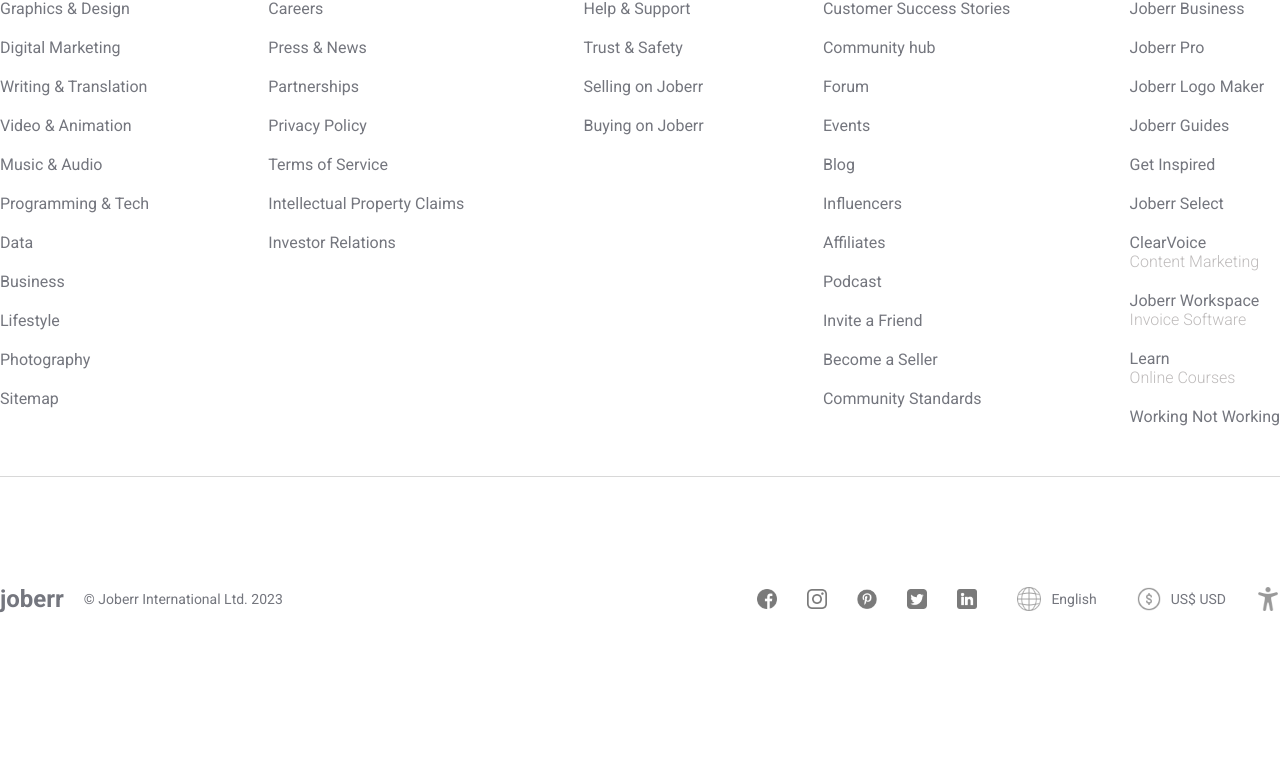
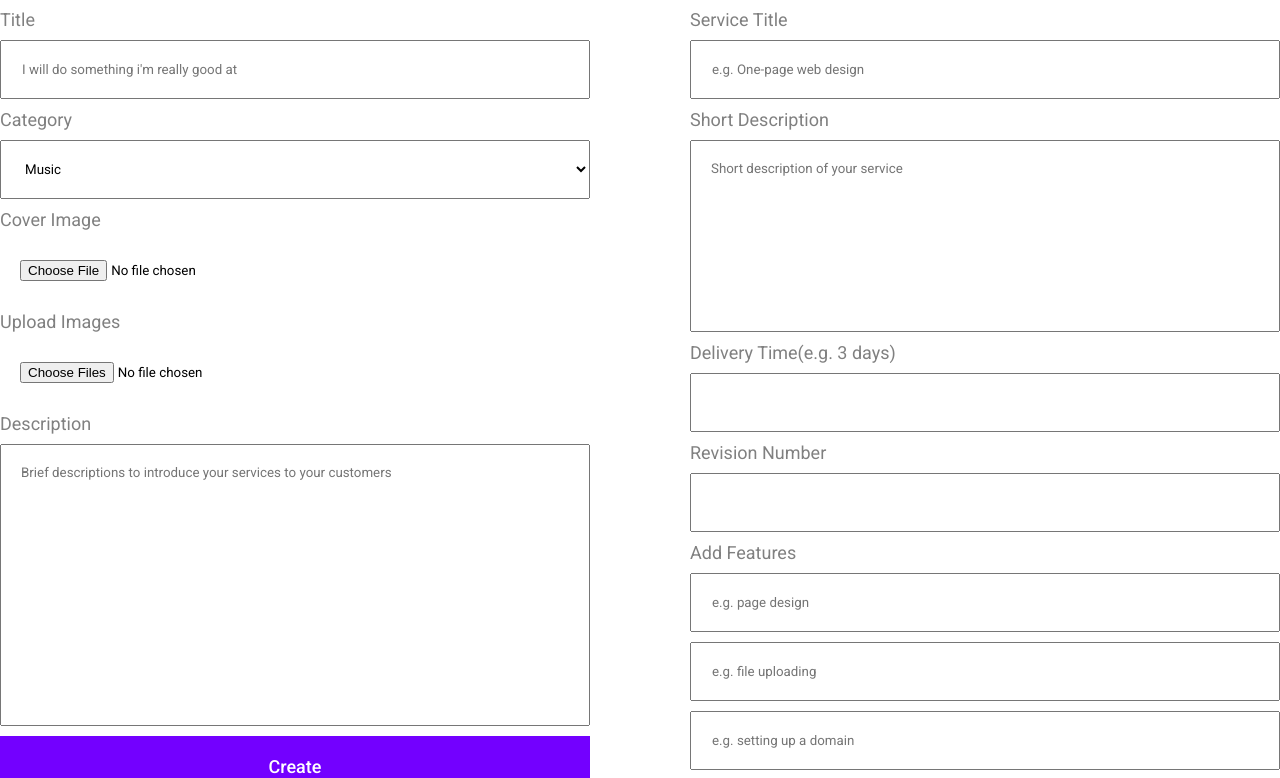
Before and after one commit to HamzaJabri99/joberr, a React (Vite) app: page /add in a window 1280 px wide. Shown: the part 232-1010 px from the top of the page. Before the commit the page ends 903 px from the top, so only its background shows below. Built offline with nearby package versions, Linux system fonts and the light colour scheme.

Commit message:
new gig page design

```diff
--- a/src/pages/add/Add.jsx
+++ b/src/pages/add/Add.jsx
@@ -1,9 +1,81 @@
-import React from 'react'
-
+import React from "react";
+import "./Add.scss";
 const Add = () => {
   return (
-    <div>Add</div>
-  )
-}
+    <div className="add">
+      <div className="container">
+        <h1>Add New Gig</h1>
+        <div className="sections">
+          <div className="left">
+            <label htmlFor="title">Title</label>
+            <input
+              type="text"
+              id="title"
+              placeholder="I will do something i'm really good at"
+            />
+            <label htmlFor="category">Category</label>
+            <select name="category" id="category">
+              <option value="music">Music</option>
+              <option value="design">Design</option>
+              <option value="web developement">Web Developement</option>
+              <option value="game developement">Game Developement</option>
+            </select>
+            <label htmlFor="cover">Cover Image</label>
+            <input type="file" name="" id="cover" />
+            <label htmlFor="images">Upload Images</label>
+            <input type="file" name="" id="images" multiple />
+            <label htmlFor="description">Description</label>
+            <textarea
+              name=""
+              id="description"
+              cols="30"
+              rows="16"
+              placeholder="Brief descriptions to introduce your services to your customers"
+            ></textarea>
+            <button>Create</button>
+          </div>
+          <div className="right">
+            <label htmlFor="serviceTitle">Service Title</label>
+            <input
+              type="text"
+              name=""
+              id="serviceTitle"
+              placeholder="e.g. One-page web design"
+            />
+            <label htmlFor="shortDesc">Short Description</label>
+            <textarea
+              name=""
+              id="shortDesc"
+              cols="30"
+              rows="10"
+              placeholder="Short description of your service"
+            ></textarea>
+            <label htmlFor="delivery">Delivery Time(e.g. 3 days)</label>
+            <input type="number" name="" id="delivery" min={1} />
+            <label htmlFor="revision">Revision Number</label>
+            <input type="number" name="" id="revision" />
+            <label htmlFor="">Add Features</label>
+            <input type="text" name="" id="" placeholder="e.g. page design" />
+            <input
+              type="text"
+              name=""
+              id=""
+              placeholder="e.g. file uploading"
+            />
+            <input
+              type="text"
+              name=""
+              id=""
+              placeholder="e.g. setting up a domain"
+            />
+            <input type="text" name="" id="" placeholder="e.g. hosting" />
+            <label htmlFor="price">Price</label>
+            <input type="number" name="" id="" min={5} />
+          </div>
+        </div>
+      </div>
+    </div>
+  );
+};
 
-export default Add
+export default Add;
--- a/src/pages/add/Add.scss
+++ b/src/pages/add/Add.scss
@@ -0,0 +1,47 @@
+.add {
+  display: flex;
+  justify-content: center;
+  .container {
+    width: 1400px;
+    padding: 50px 0;
+    h1{
+        color: gray;
+        font-weight: 300;
+        margin-bottom: 30px;
+    }
+    .sections {
+        display: flex;
+        justify-content: space-between;
+        align-items: start;
+        gap: 100px;
+      .left,.right {
+        display: flex;
+        flex-direction: column;
+        justify-content: space-between;
+        gap: 10px;
+        flex: 1;
+        label{
+            color: gray;
+            font-size: 18px;
+        }
+        input,select,textarea{
+            padding: 20px  20px;
+            resize: none;
+        }
+        input[type=file]{
+          width: 230px;
+        }
+        button{
+            border:none;
+            padding: 20px;
+            background-color: rgb(115, 0, 255);
+            color: white;
+            font-weight: 500;
+            font-size: 18px;
+            cursor: pointer;
+        }
+      }
+
+    }
+  }
+}
```
